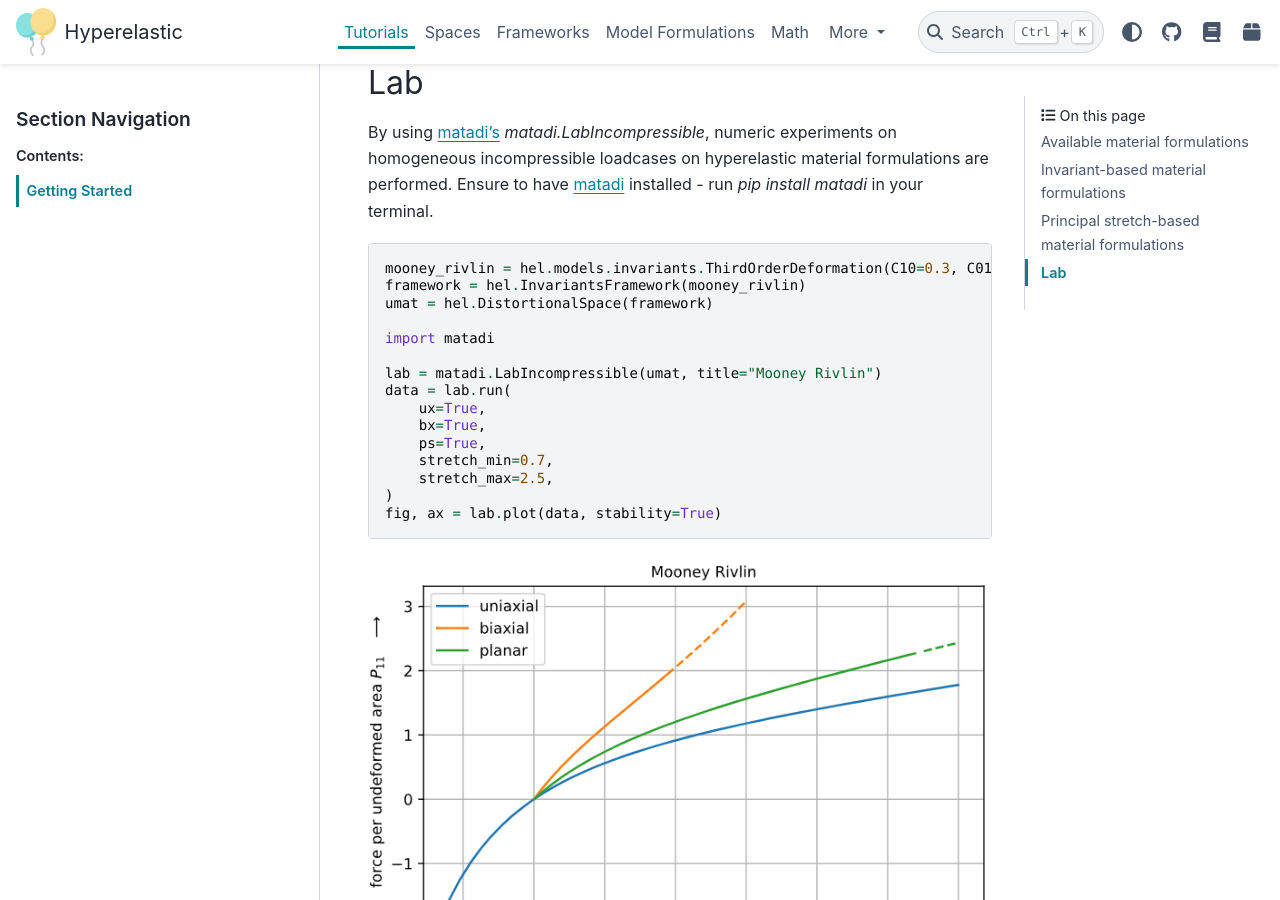
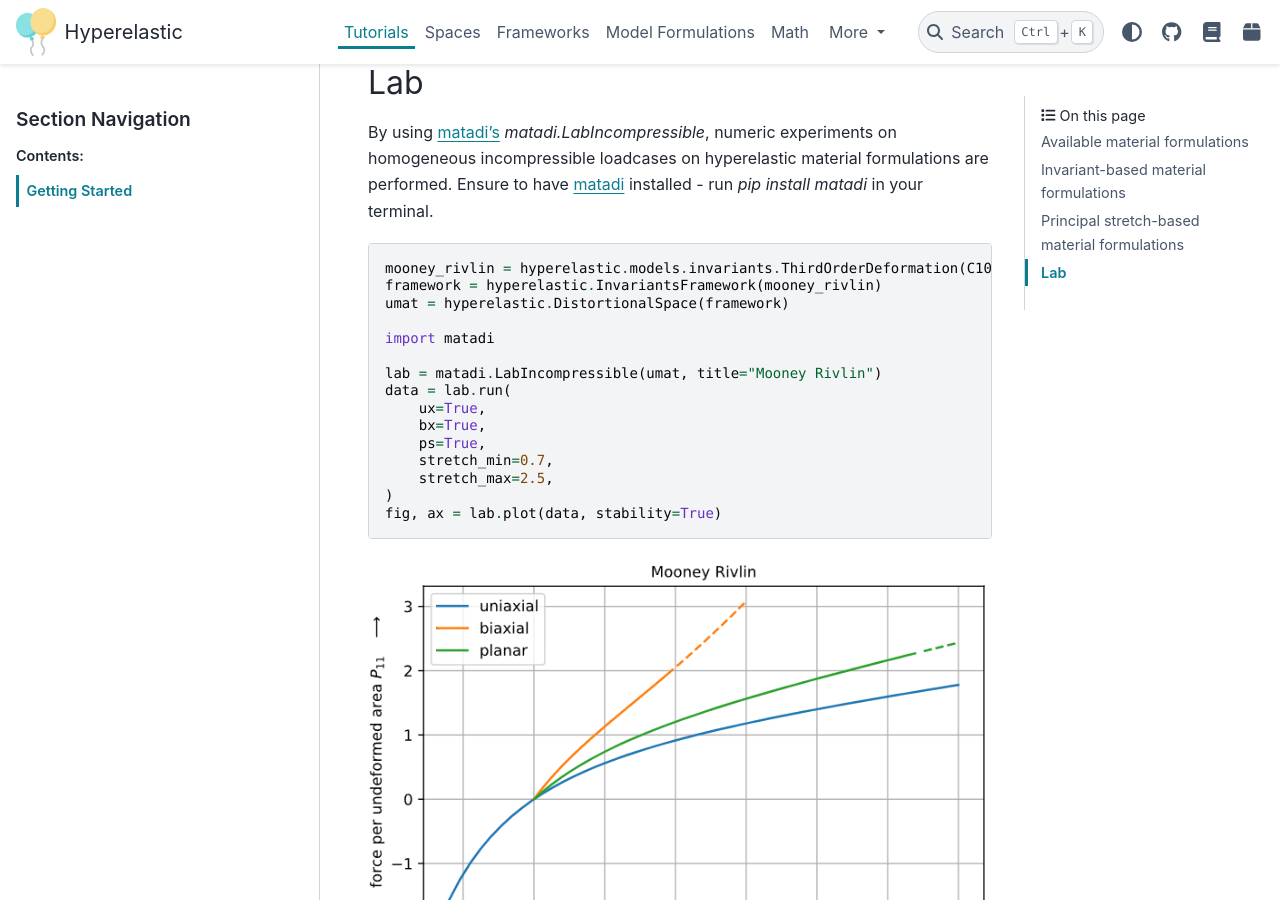
Before and after one commit to adtzlr/hyperelastic, a Sphinx documentation site: the page built from docs/tutorial/getting_started.rst, in a window 1280 px wide and 900 px high, scrolled down 2768 px. Built offline with Sphinx 7.4.7 and the PyData theme 0.15.4, drawn with Linux system fonts in a browser that asks for light colours.

Commit message:
Update getting_started.rst

```diff
--- a/docs/tutorial/getting_started.rst
+++ b/docs/tutorial/getting_started.rst
@@ -115,9 +115,9 @@ By using `matadi's <https://github.com/adtzlr/matadi>`_ `matadi.LabIncompressibl
 
 ..  code-block:: python
 
-    mooney_rivlin = hel.models.invariants.ThirdOrderDeformation(C10=0.3, C01=0.2)
-    framework = hel.InvariantsFramework(mooney_rivlin)
-    umat = hel.DistortionalSpace(framework)
+    mooney_rivlin = hyperelastic.models.invariants.ThirdOrderDeformation(C10=0.3, C01=0.2)
+    framework = hyperelastic.InvariantsFramework(mooney_rivlin)
+    umat = hyperelastic.DistortionalSpace(framework)
 
     import matadi
 
```
